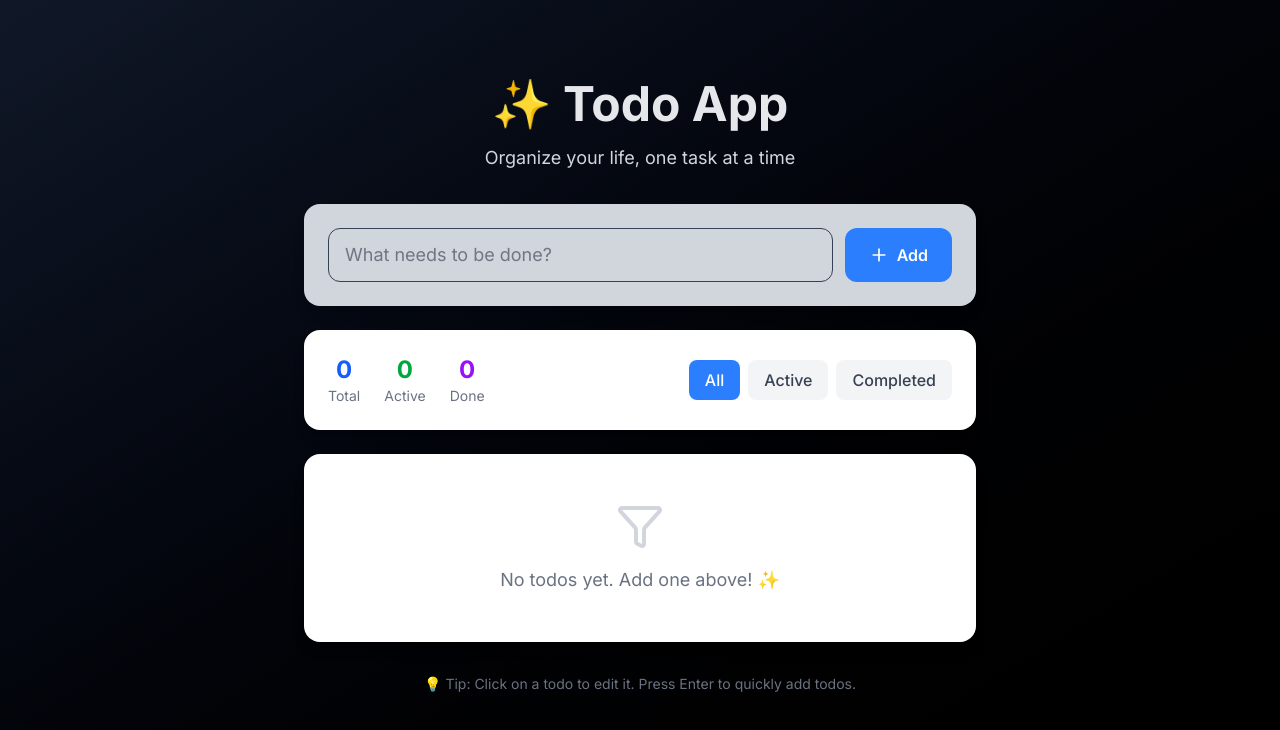
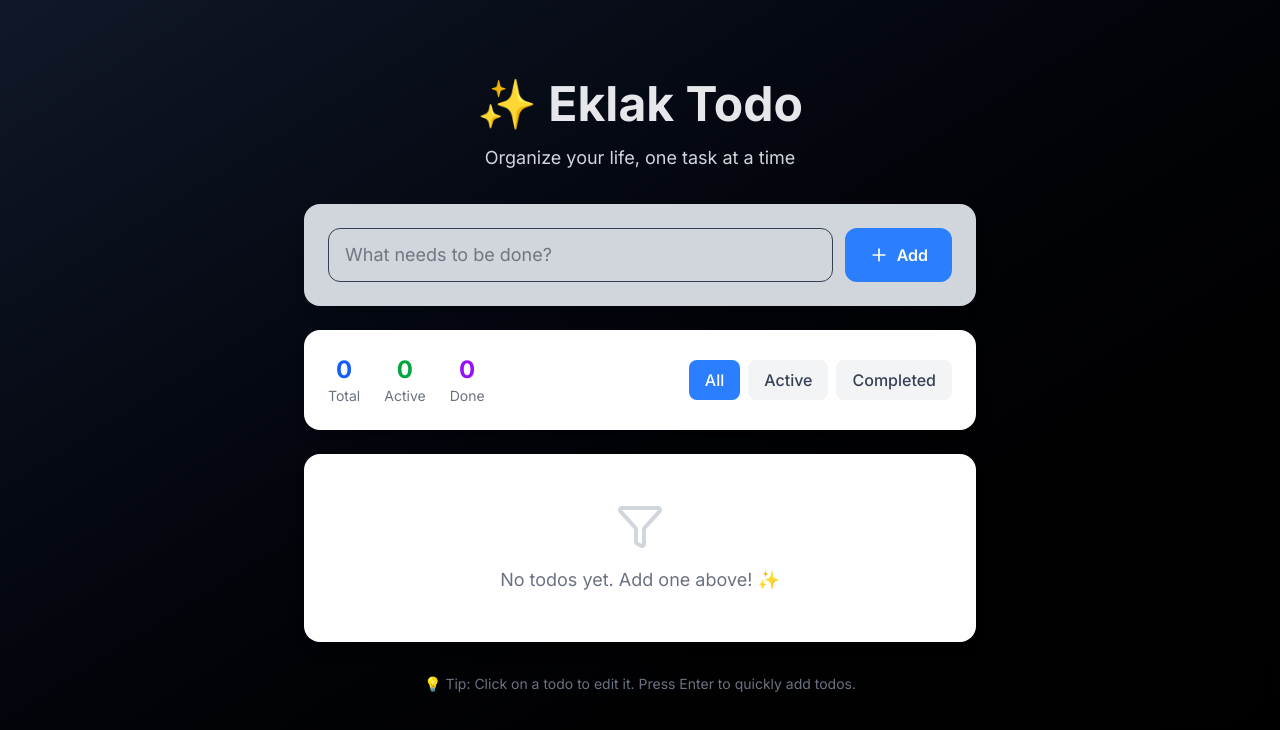
Before and after one commit to Eklak-Alam/devops-project-todo, a Next.js app: page / in a window 1280 px wide. Shown: the top 730 px of the page. Built offline with nearby package versions, Linux system fonts and the light colour scheme.

Commit message:
added some changes

```diff
--- a/app/page.js
+++ b/app/page.js
@@ -102,7 +102,7 @@ export default function TodoApp() {
         {/* Header */}
         <div className="text-center mb-8">
           <h1 className="text-4xl md:text-5xl font-bold text-gray-200 mb-4">
-            ✨ Todo App
+            ✨ Eklak Todo
           </h1>
           <p className="text-gray-300 text-lg">
             Organize your life, one task at a time
```
Also changed, not shown: next.config.js (renamed from next.config.mjs).
